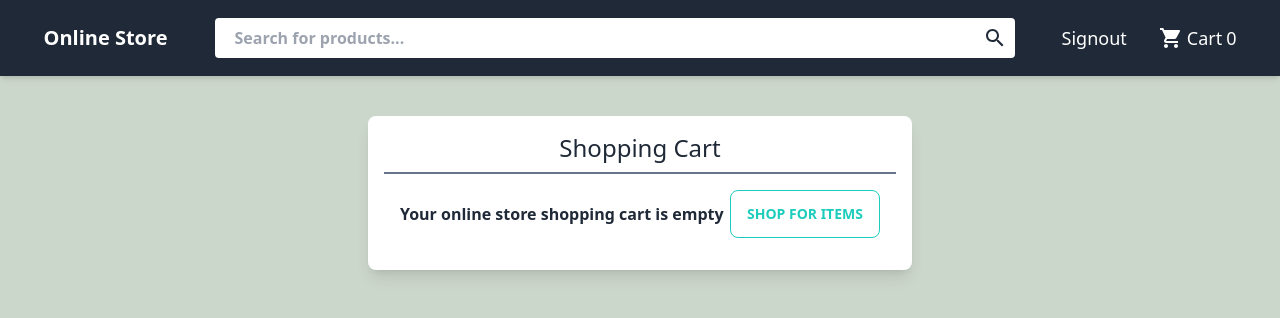
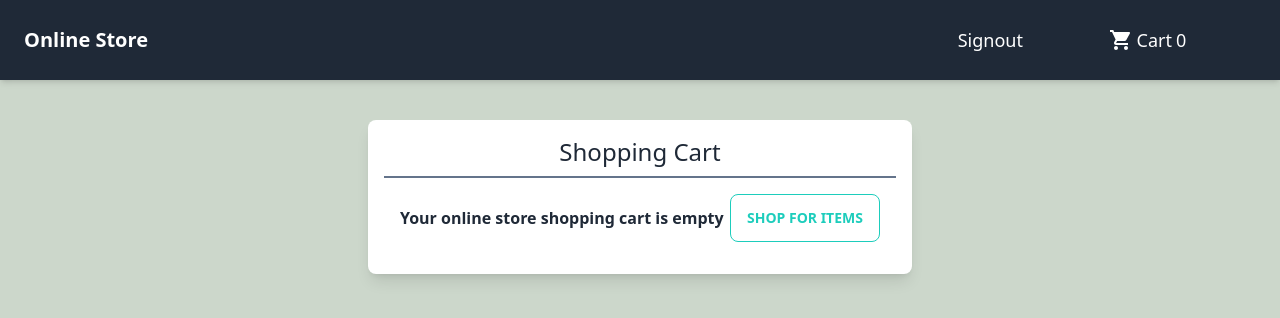
Before and after one commit to yoga2000/e-commerce, a React (Vite) app: page /cart in a window 1280 px wide. Shown: the top 318 px of the page. Built offline with nearby package versions, Linux system fonts and the light colour scheme.

Commit message:
header.jsx modified

```diff
--- a/package.json
+++ b/package.json
@@ -35,6 +35,6 @@
     "postcss": "^8.4.31",
     "react-router-dom": "^6.17.0",
     "tailwindcss": "^3.3.3",
-    "vite": "^4.4.5"
+    "vite": "^4.5.0"
   }
 }
--- a/src/Components/Header.jsx
+++ b/src/Components/Header.jsx
@@ -32,8 +32,8 @@ const Header = () => {
   };
 
   return (
-    <nav className="bg-gray-800 p-4 shadow-md top-0 sticky z-50 w-full mb-6   ">
-      <div className="container mx-auto flex  items-center justify-around">
+    <nav className="bg-gray-800 h-[80px] lg:px-4 pl-8  mx-auto flex items-center    shadow-md top-0 sticky z-50 w-full mb-6   ">
+      <div className="container  flex max-w-7xl w-full mx-auto items-center justify-between">
         <Link
           to="/home"
           className="p-2 animation-bounce text-base rounded-lg duration-150 cursor-pointer text-white font-semibold  md:text-xl sm:text-lg hover:bg-indigo-500"
@@ -41,7 +41,7 @@ const Header = () => {
           Online Store
         </Link>
 
-        <div className="relative bg-white flex-intial text-xs sm:text-base  font-semibold font-sans rounded w-[200px] sm:w-[300px] lg:w-[500px] xl:w-[800px]   ">
+        {/* <div className="relative bg-white flex-intial text-xs sm:text-base  font-semibold font-sans rounded w-[200px] sm:w-[300px] lg:w-[500px] xl:w-[800px]   ">
           <input
             type="text"
             placeholder="Search for products..."
@@ -51,8 +51,8 @@ const Header = () => {
           <div className="absolute bottom-[20%] right-0 pointer-events-none  px-2 ">
             <SearchOutlined />
           </div>
-        </div>
-        <div className="hidden md:flex items-center  cursor-pointer  space-x-4">
+        </div> */}
+        <div className=" flex items-center  cursor-pointer justify-evenly max-w-[250px] w-full sm:max-w-sm">
           <button
             onClick={handleLogout}
             className="text-white sm:text-lg p-2 rounded-lg duration-150 hover:bg-indigo-500 hover:scale-105 "
@@ -69,7 +69,7 @@ const Header = () => {
           </Link>
         </div>
       </div>
-      <div className="flex space-x-56 sm:hidden justify-center items-center">
+      {/* <div className="flex space-x-56 sm:hidden justify-center items-center">
         <Link
           to="/cart"
           className="text-white p-1 items-center rounded-lg duration-150 flex space-x-1 hover:bg-indigo-500 hover:scale-105 "
@@ -85,7 +85,7 @@ const Header = () => {
         >
           Signout
         </button>
-      </div>
+      </div> */}
     </nav>
   );
 };
--- a/src/pages/ProductPageUI.jsx
+++ b/src/pages/ProductPageUI.jsx
@@ -9,13 +9,13 @@ const ProductPageUI = ({ data }) => {
   const navigate = useNavigate();
   return (
     <div className="hero min-h-screen bg-base-200">
-      <div className="hero-content flex-col sm:flex-row">
+      <div className="hero-content flex-col mix-blend-multiply sm:flex-row">
         <img
           src={data.image}
-          className="max-w-[250px] lg:max-w-sm rounded-lg shadow-2xl"
+          className="max-w-[250px]   lg:max-w-sm rounded-lg "
         />
         <div>
-          <h1 className=" text-xl lg:text-5xl font-bold">{data.title}</h1>
+          <h1 className=" text-xl  lg:text-5xl font-bold">{data.title}</h1>
           <p className="py-6 text-black text-sm lg:text-lg text-clip font-semibold ">
             {data.description}
           </p>
```
Also changed, not shown: 1 other file (tests, documents, lock files or other folders).
